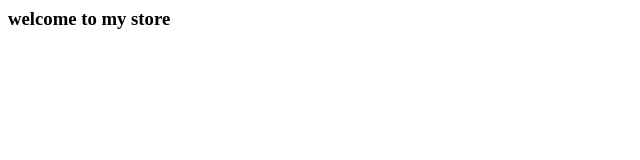
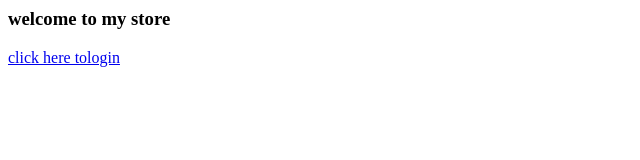
Before and after one commit to Omar-web-80/foodie, a plain HTML site: page index.html in a window 1280 px wide. Shown: the whole page, without its empty margins (0-640 px from the left). Drawn offline with Linux system fonts and the light colour scheme.

Commit message:
chamges to index for navigation login

```diff
--- a/index.html
+++ b/index.html
@@ -1,5 +1,6 @@
 <html>
         <body>
             <h3>welcome to my store</h3>
+            <a href="login.html">click here tologin</a>
         </body>
 </html>
```
